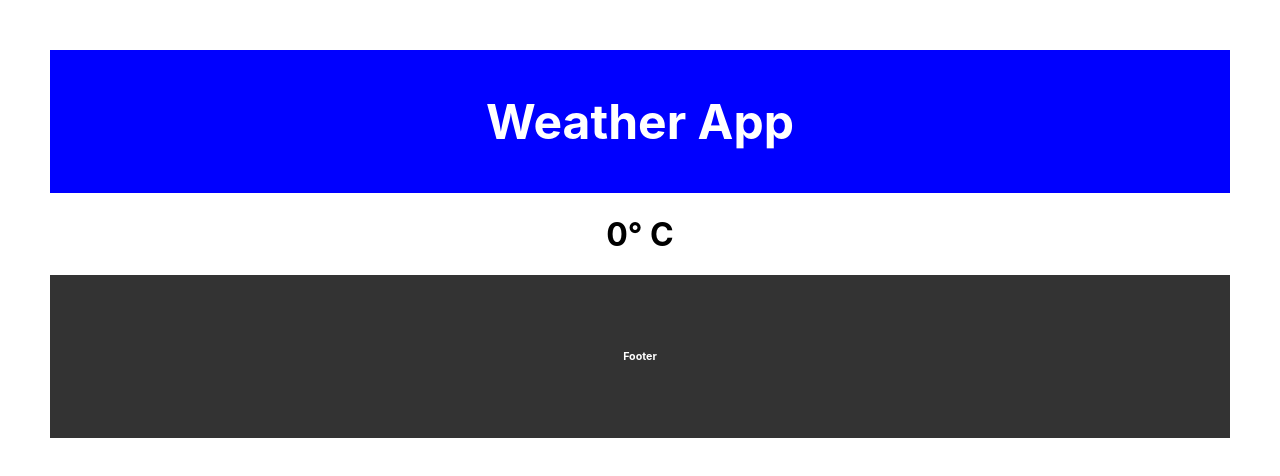
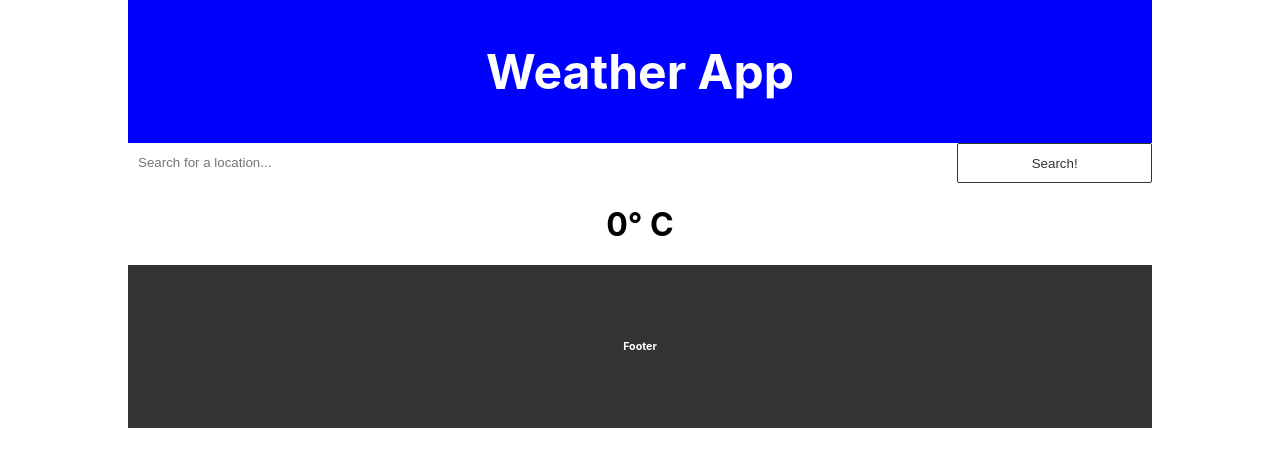
Before and after one commit to drregg6/weather-app, a React (Create React App) app: page / in a window 1280 px wide. Shown: the top 476 px of the page. Built offline with nearby package versions, Linux system fonts and the light colour scheme; no server answers.

Commit message:
search functionality

```diff
--- a/src/App.css
+++ b/src/App.css
@@ -1,5 +1,36 @@
+*,
+*:before,
+*:after {
+    box-sizing: border-box;
+}
+
 .container {
-    margin: 50px;
+    width: 80%;
+    margin: 0px auto;
     padding: 0;
     text-align: center;
 }
+
+input[type="text"] {
+    outline: none;
+    padding-left: 10px;
+    padding-right: 10px;
+    border: none;
+    border-bottom: 1px solid transparent;
+}
+input[type="text"]:focus {
+    outline: none;
+
+    border-bottom: 1px solid #333;
+}
+
+input[type="submit"] {
+    background: #fff;
+    color: #333;
+    border: 1px solid #333;
+    border-radius: 2px;
+}
+input[type="submit"]:hover {
+    background: #333;
+    color: #fff;
+}
--- a/src/App.js
+++ b/src/App.js
@@ -2,9 +2,7 @@
 
 - Search bar to search the API and find your location
 - Or a find by IP API
-- Break Weather components down
 - Add images for different weather states
-- Change the temperature: F and C
 - Add other information
 
 */
@@ -13,6 +11,7 @@ import React, { Component } from 'react';
 import Header from './components/layout/Header';
 import Footer from './components/layout/Footer';
 import Weather from './components/main/Weather';
+import Search from './components/main/Search';
 
 import axios from 'axios';
 import './App.css';
@@ -20,6 +19,7 @@ import './App.css';
 class App extends Component {
   constructor(props) {
     super(props);
+
     this.state = {
       city: '',
       temp: 0,
@@ -28,33 +28,23 @@ class App extends Component {
     }
 
     this.capitalize = this.capitalize.bind(this);
+    this.returnAPI = this.returnAPI.bind(this);
   }
-
- componentDidMount() {
-    let city = 'Philadelphia';
-    const apikey = '&appid=780062c871d1cd69decae7b5869ddeba';
-    const endpoint = `https://api.openweathermap.org/data/2.5/weather?q=${city}${apikey}`;
-    axios.get(endpoint)
-    .then(res => this.setState({
-      city: res.data.name,
-      temp: (res.data.main.temp - 273.15).toFixed(2),
-      description: res.data.weather[0].description
-    }));
-    console.log(this.state);
-   }
 
   changeTemp = () => {
     const fahrenheitTemp = (((this.state.temp - 273.15) * (9/5)) + 32).toFixed(2);
     if (this.state.isCelsius) { // if Celsius
+      let fahrTemp = ((this.state.temp * (9/5)) + 32).toFixed(2);
+      this.state.isCelsius = !this.state.isCelsius;
       this.setState({ // swap to Fahrenheit
-        temp: ((this.state.temp * (9/5)) + 32).toFixed(2)
+        temp: fahrTemp
       });
+    } else { // if Fahrenheit
+      let celsTemp = ((this.state.temp - 32) * (5/9)).toFixed(2);
       this.state.isCelsius = !this.state.isCelsius;
-    } else { // if Fahrenheit
       this.setState({ // swap to Celsius
-        temp: ((this.state.temp - 32) * (5/9)).toFixed(2)
+        temp: celsTemp
       });
-      this.state.isCelsius = !this.state.isCelsius;
     }
   }
 
@@ -62,12 +52,54 @@ class App extends Component {
     return str.charAt(0).toUpperCase() + str.substring(1);
   }
 
+  returnAPI = (location = 'Philadelphia') => {
+    let loc = location;
+    const apikey = '&appid=780062c871d1cd69decae7b5869ddeba';
+    const endpoint = `https://api.openweathermap.org/data/2.5/weather?q=${loc}${apikey}`;
+
+    axios.get(endpoint)
+    .then(res => this.setState({
+      city: res.data.name,
+      temp: (res.data.main.temp - 273.15).toFixed(2),
+      description: res.data.weather[0].description,
+      isCelsius: true
+    }));
+  }
+
+ componentDidMount() {
+    this.returnAPI();
+    console.log(this.state);
+  }
+
+  searchLocation = (location) => {
+    console.log('searching...');
+    this.returnAPI(location);
+    /*
+      once SUBMIT is hit
+        search for location in API
+        if location is found
+          and location is different than the current location
+          update this.state to new api information
+        if location is not found
+          alert(cannot find location)
+          check for typos
+        end
+    */
+  }
+
   render() {
     return (
       <div className="App">
         <div className="container">
           <Header />
-          <Weather weather={this.state} changeTemp={this.changeTemp} capitalize={this.capitalize} />
+          <Search
+            searchLocation={this.searchLocation}
+          />
+          <Weather
+            weather={this.state}
+            changeTemp={this.changeTemp}
+            capitalize={this.capitalize}
+          />
           <Footer />
         </div>
       </div>
--- /dev/null
+++ b/src/components/main/Search.js
@@ -0,0 +1,56 @@
+import React, { Component } from 'react';
+
+class Search extends Component {
+    constructor(props) {
+        super(props);
+
+        this.state = {
+            value: ''
+        }
+    }
+
+    onSubmit = (ev) => {
+        ev.preventDefault();
+        this.props.searchLocation(this.state.value);
+        this.setState({ value: '' });
+
+    }
+
+    getInput = (ev) => {
+        this.setState({
+            value: ev.target.value
+        });
+    }
+
+    render() {
+        return (
+            <form style={searchStyles} onSubmit={this.onSubmit} >
+                <input
+                    style={inputStyle}
+                    type="text"
+                    name="location"
+                    placeholder="Search for a location..."
+                    onChange={this.getInput}
+                />
+                <input style={buttonStyle} type="submit" value="Search!" />
+            </form>
+        )
+    }
+}
+
+const searchStyles = {
+    display: 'flex',
+    height: '40px'
+}
+
+const inputStyle = {
+    flex: '0 0 79%',
+    marginRight: '1%'
+}
+
+const buttonStyle = {
+    flex: '0 0 19%',
+    marginLeft: '1%'
+}
+
+export default Search;
--- a/src/components/main/Weather.js
+++ b/src/components/main/Weather.js
@@ -15,16 +15,26 @@ class Weather extends React.Component {
     render() {
         return (
             <div style={weatherStyle}>
-                <City city={this.props.weather.city} />
-                <Temp changeTemp={this.props.changeTemp} temp={this.props.weather.temp} isCelsius={this.props.weather.isCelsius} />
-                <WeatherDesc description={this.props.weather.description} capitalize={this.props.capitalize} />
+                <City
+                    city={this.props.weather.city}
+                />
+                <Temp
+                    changeTemp={this.props.changeTemp}
+                    temp={this.props.weather.temp}
+                    isCelsius={this.props.weather.isCelsius}
+                />
+                <WeatherDesc
+                    description={this.props.weather.description}
+                    capitalize={this.props.capitalize}
+                />
             </div>
         );
     }
 }
 
 const weatherStyle = {
-    // height: '200px'
+    background: '#fff',
+    margin: 0
 }
 
 export default Weather;
```
